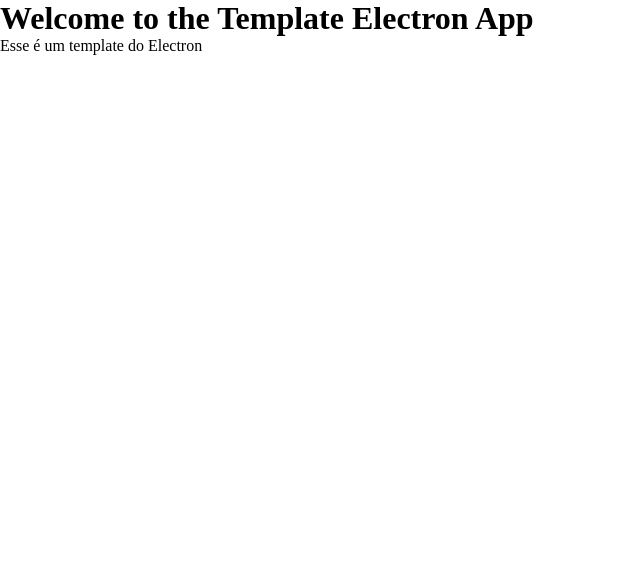
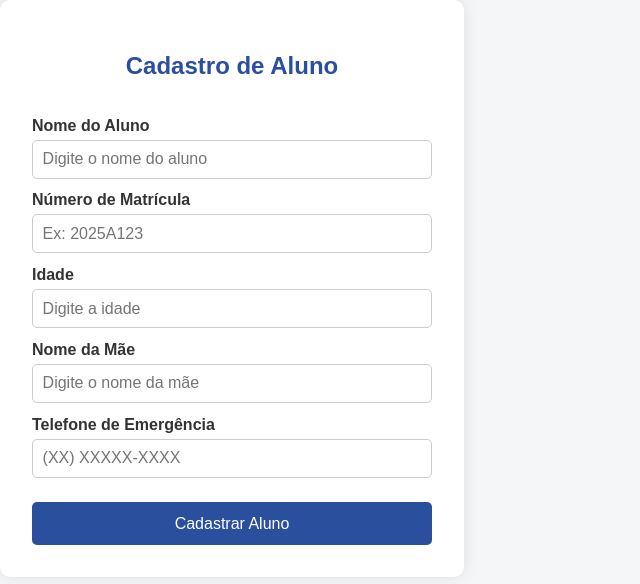
Before and after one commit to aisackk/atividade-escola-electron, an Electron app: page src/pages/index.html in a window 800 px wide. Shown: the whole page, without its empty margins (0-640 px from the left). Drawn offline with Linux system fonts and the light colour scheme.

Commit message:
Atividade 22/05 Escola

```diff
--- a/src/js/script.js
+++ b/src/js/script.js
@@ -0,0 +1,32 @@
+var formAluno = document.getElementById("form-cadastro")
+
+function cadastroAluno(event) {
+
+    event.preventDefault()
+
+    var nome = document.getElementById("nome").value
+    var matricula = document.getElementById("matricula").value
+    var idade = document.getElementById("idade").value
+    var mae = document.getElementById("mae").value
+    var telefone = document.getElementById("telefone").value
+
+    var objetoAluno = {
+        nome: nome,
+        matricula: matricula,
+        idade: idade,
+        mae: mae,
+        telefone: telefone
+    }
+
+
+
+    console.log(nome)
+    console.log(matricula)
+    console.log(idade)
+    console.log(mae)
+    console.log(telefone)
+    console.log(objetoAluno)
+    console.log("Funcao cadastrarProduto chamada")
+}
+
+formAluno.addEventListener("submit", cadastroAluno)
--- a/src/pages/index.html
+++ b/src/pages/index.html
@@ -7,9 +7,29 @@
     <link rel="stylesheet" href="../styles/styles.css">
 </head>
 <body>
-    <h1>Welcome to the Template Electron App</h1>
-   <p>Esse é um template do Electron</p>
-    <!--Arquivo para manipular nosso DOM-->
-    <script src="../js/script.js"></script>
+    <div class="form-container">
+    <h2>Cadastro de Aluno</h2>
+
+    <form id="form-cadastro">
+      <label for="nome">Nome do Aluno</label>
+      <input type="text" id="nome" placeholder="Digite o nome do aluno" required />
+
+      <label for="matricula">Número de Matrícula</label>
+      <input type="text" id="matricula" placeholder="Ex: 2025A123" required />
+
+      <label for="idade">Idade</label>
+      <input type="number" id="idade" placeholder="Digite a idade" required />
+
+      <label for="mae">Nome da Mãe</label>
+      <input type="text" id="mae" placeholder="Digite o nome da mãe" required />
+
+      <label for="telefone">Telefone de Emergência</label>
+      <input type="tel" id="telefone" placeholder="(XX) XXXXX-XXXX" required />
+
+      <button type="submit">Cadastrar Aluno</button>
+    </form>
+  </div>
+
+  <script src="../js/script.js"></script>
 </body>
 </html>
--- a/src/styles/styles.css
+++ b/src/styles/styles.css
@@ -1,5 +1,69 @@
-*{
-   margin: 0; /*Espacamentos externos */
-   padding: 0; /*Espacamentos internos */
-   box-sizing: border-box; /*Tamanho da caixa */
+body {
+  font-family: Arial, sans-serif;
+  background-color: #f4f6f8;
+  margin: 0;
+  padding: 0;
 }
+
+.centered {
+  display: flex;
+  justify-content: center;
+  align-items: center;
+  height: 100vh;
+}
+
+.form-container {
+  background-color: white;
+  padding: 2rem;
+  border-radius: 10px;
+  box-shadow: 0 0 15px rgba(0,0,0,0.1);
+  width: 100%;
+  max-width: 400px;
+}
+
+h2 {
+  text-align: center;
+  color: #2a4f9c;
+  margin-bottom: 1.5rem;
+}
+
+form {
+  display: flex;
+  flex-direction: column;
+}
+
+label {
+  margin-top: 0.8rem;
+  font-weight: bold;
+  color: #333;
+}
+
+input {
+  padding: 0.6rem;
+  font-size: 1rem;
+  border: 1px solid #ccc;
+  border-radius: 5px;
+  margin-top: 0.3rem;
+}
+
+button {
+  margin-top: 1.5rem;
+  padding: 0.8rem;
+  background-color: #2a4f9c;
+  color: white;
+  font-size: 1rem;
+  border: none;
+  border-radius: 5px;
+  cursor: pointer;
+}
+
+button:hover {
+  background-color: #1c3877;
+}
+
+.success-msg {
+  margin-top: 1rem;
+  color: green;
+  font-weight: bold;
+  text-align: center;
+}
```
